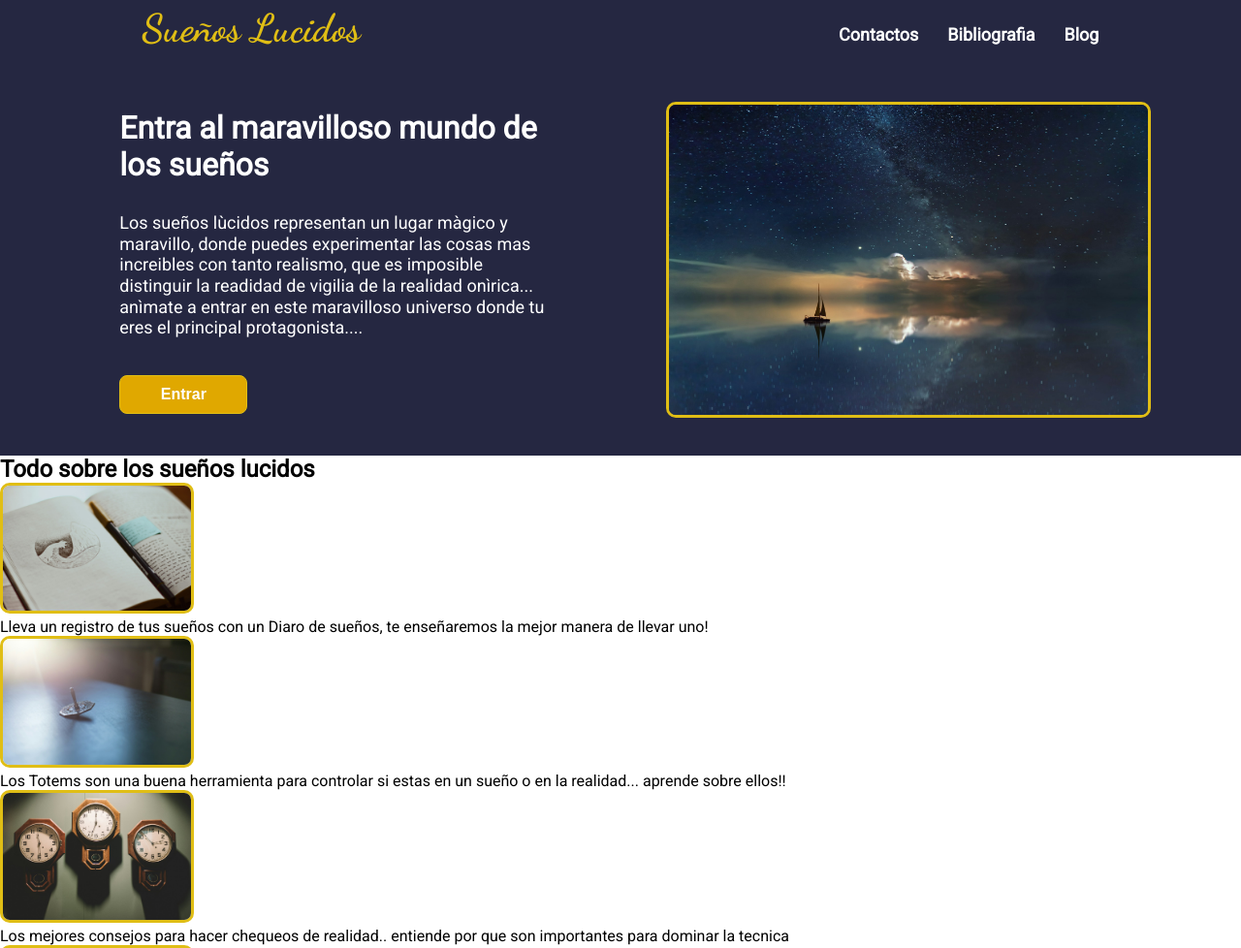
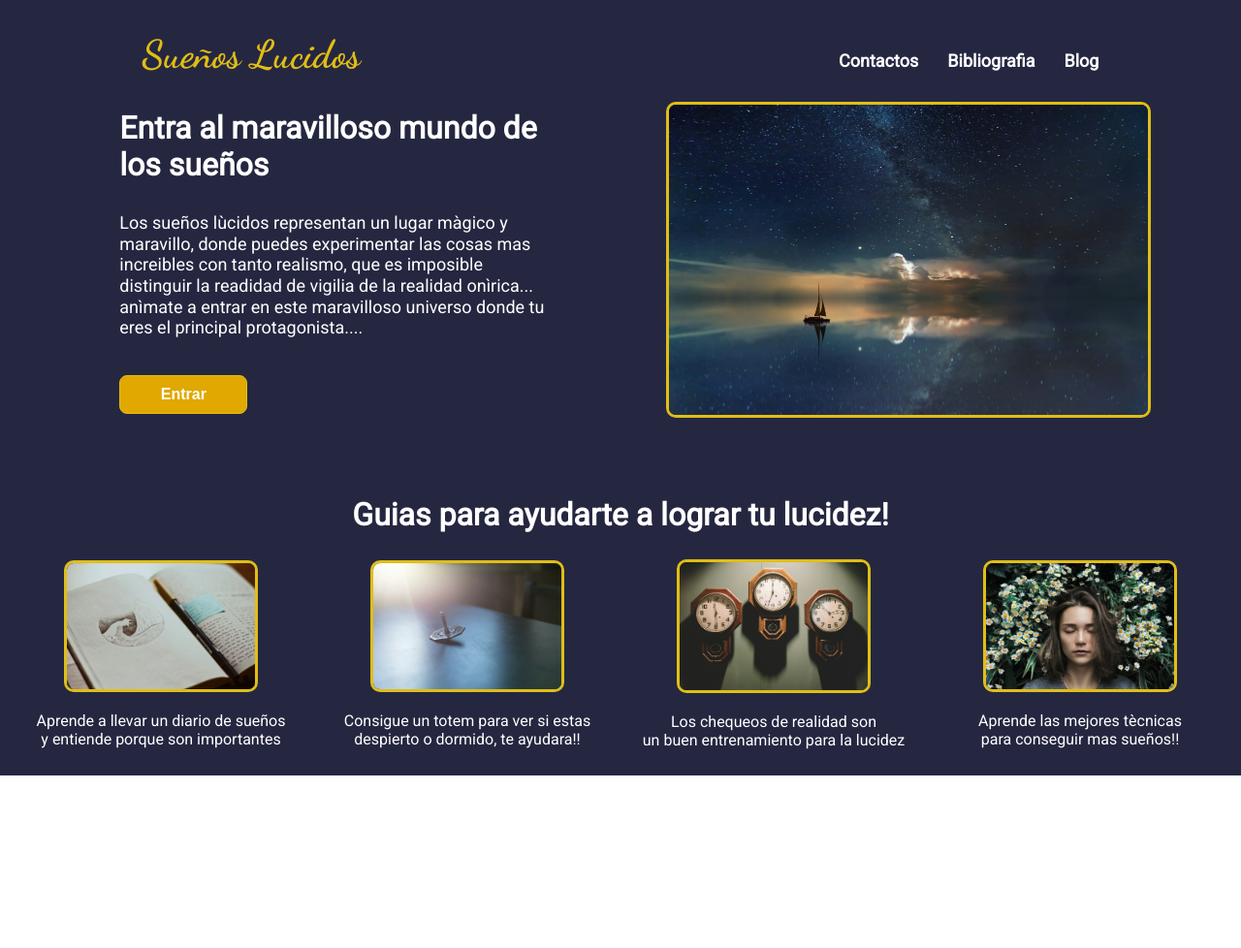
Before and after one commit to elbethz/odin-landing-page, a plain HTML site: page index.html in a window 1280 px wide. Shown: the top 978 px of the page at 97% size. After the commit the page ends 800 px from the top, so only its background shows below. Drawn offline with Linux system fonts and the light colour scheme.

Commit message:
adding styling to main > card section

```diff
--- a/index.html
+++ b/index.html
@@ -36,35 +36,32 @@
     </header>
 
     <main class="main-cards">
+      <h2 class="titulo-contenedor-tarjetas">Guias para ayudarte a lograr tu lucidez!</h2>
       <div class="contenedor-tarjetas">
-        <h2 class="titulo-contenedor-tarjetas">Todo sobre los sueños lucidos</h2>
 
         <div class="tarjetas">
           <img class="img-tarjetas" src="images/book.jpg" alt="una libreta con dibujos y letras">
-          <p>Lleva un registro de tus sueños con un Diaro de sueños, te enseñaremos la mejor
-             manera de llevar uno!
-          </p>
+          <p>Aprende a llevar un diario de sueños</p>
+          <p>y entiende porque son importantes</p>
         </div>
 
         <div class="tarjetas">
           <img class="img-tarjetas" src="images/trompo.jpg" alt="un trompo girando">
-          <p>Los Totems son una buena herramienta para controlar si estas en un sueño o en la realidad...
-             aprende sobre ellos!!
-          </p>
+          <p>Consigue un totem para ver si estas</p>
+          <p>despierto o dormido, te ayudara!! </p>
         </div>
 
         <div class="tarjetas">
           <img class="img-tarjetas" src="images/clock.jpg" alt="Un reloj de pared">
-          <p>Los mejores consejos para hacer chequeos de realidad.. entiende por que son importantes para dominar la
-             tecnica
-          </p>
+          <p>Los chequeos de realidad son</p>
+          <p>un buen entrenamiento para la lucidez</p>
+
         </div>
 
         <div class="tarjetas">
           <img class="img-tarjetas" src="images/chica.jpg" alt="mujer durmiendo entre flores blancas">
-          <p>Te enseñaremos las mejores tècnicas que se practican al momento de ir a dormir para conseguir una
-             mayor cantidad de estos maravillosos sueños!
-          </p>
+          <p>Aprende las mejores tècnicas</p>
+          <p>para conseguir mas sueños!!</p>
         </div>
 
       </div>
--- a/style.css
+++ b/style.css
@@ -90,25 +90,47 @@ button:hover{
   background: #a37a00;
 }
 
-
-
-
 .imagen-header{
   width:500px;
   border:3px solid rgb(224,190,21);
   border-radius:10px;
+}
+
+h2{
+   height:80px;
+   display:flex;
+   align-items:flex-end;
+   justify-content:center;
+   font-size:2rem;
+   color:#fff;
+  background: #252741;
+ }
+
+.contenedor-tarjetas{
+  background: #252741;
+  display:flex;
+  justify-content:space-evenly;
+  align-items:center;
+  height:250px;
+  flex-wrap:wrap;
 
 }
 
 
-
-
-
-
+.tarjetas{
+  width:300px;
+  display:flex;
+  flex-direction:column;
+  align-items:center;
+}
 
 .img-tarjetas{
-  width: 200px;
+  width:200px;
   border:3px solid rgb(224,190,21);
   border-radius:10px;
+  margin-bottom:20px;
+}
 
+.tarjetas p{
+  color: #fff;
 }
```
